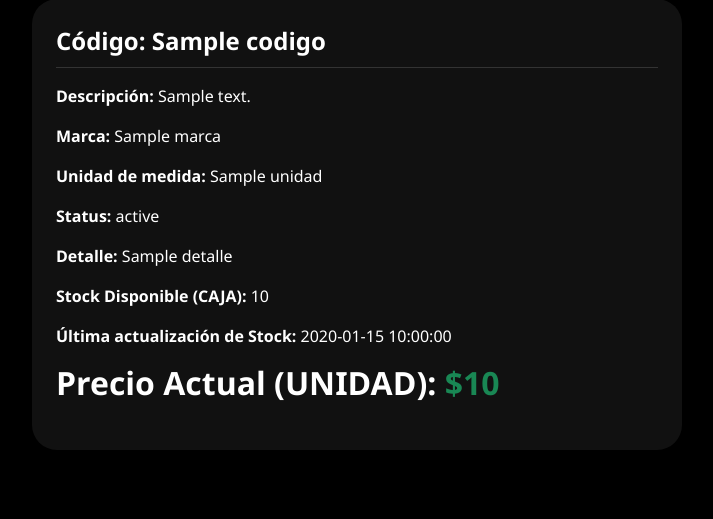
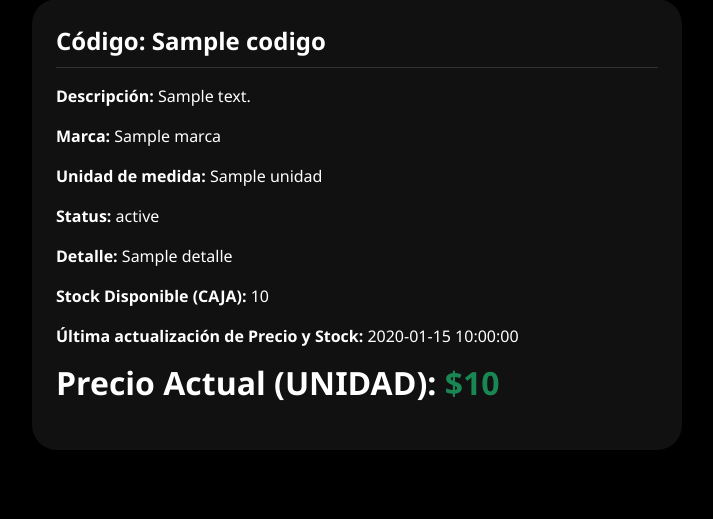
Before and after one commit to Rouchard/tumpar-etiquetas, a Flask app: template templates/producto.html in a window 1280 px wide. Shown: the part 151-670 px from the top of the page, without its empty margins (283-996 px from the left). Run offline with Flask 3, Linux system fonts and the light colour scheme; the template is opened without the code that fills it: most values are stand-ins (such as "Sample title", 1, 10 or a date in 2020); parts of the project's set-up code (start-up, migrations or seed data) failed here and were passed over.

Commit message:
Stock 8/8 9am

```diff
--- a/templates/producto.html
+++ b/templates/producto.html
@@ -46,7 +46,7 @@
                 <p class="text-white"><strong>Stock Disponible (CAJA):</strong> {{ item.stock }}</p>
             {% endif %}
 
-            <p class="text-white"><strong>Última actualización de Stock:</strong>
+            <p class="text-white"><strong>Última actualización de Precio y Stock:</strong>
                 {% if item_stock_fecha_str %}{{ item_stock_fecha_str }}{% else %}N/A{% endif %}
             </p>
 <!--            <p class="text-white"><strong>Última actualización de precio:</strong>
```
